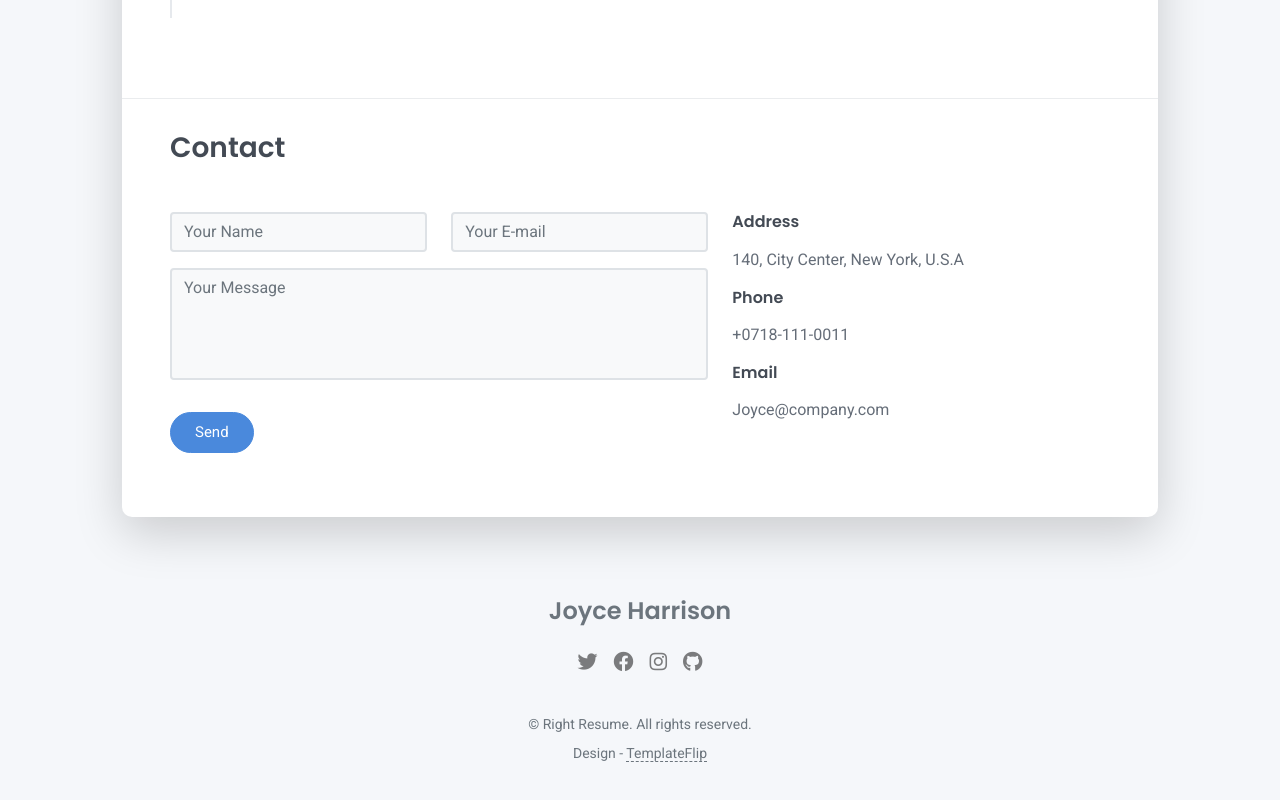
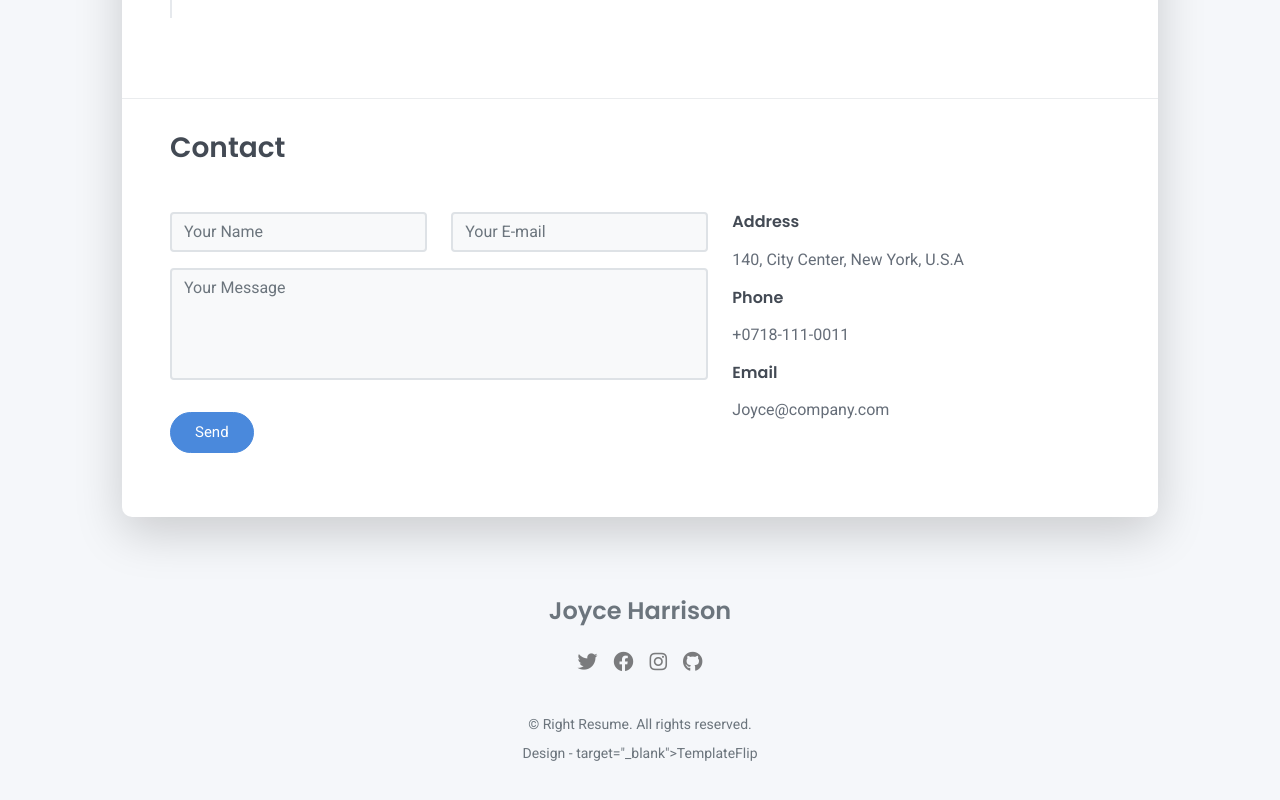
Before and after one commit to Rolex-h/resume, a plain HTML site: page index.html in a window 1280 px wide. Shown: the part 2498-3298 px from the top of the page. Drawn offline with Linux system fonts and the light colour scheme.

Commit message:
Update index.html

```diff
--- a/index.html
+++ b/index.html
@@ -271,7 +271,7 @@
         </div>
         <div class="text-small">
           <div class="mb-1">&copy; Right Resume. All rights reserved.</div>
-          <div>Design - <a href="https://templateflip.com/" target="_blank">TemplateFlip</a></div>
+          <div>Design - target="_blank">TemplateFlip</div>
         </div>
       </div>
     </footer>
```
